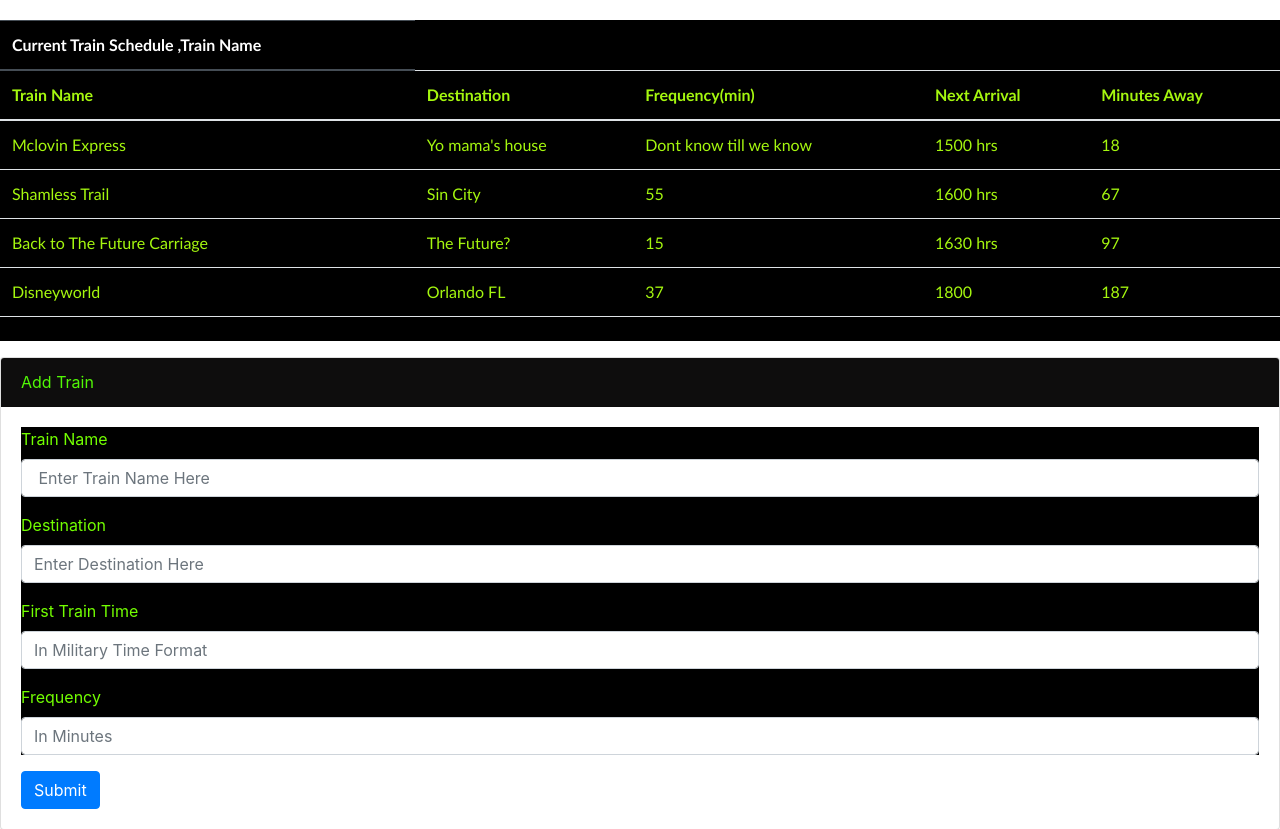
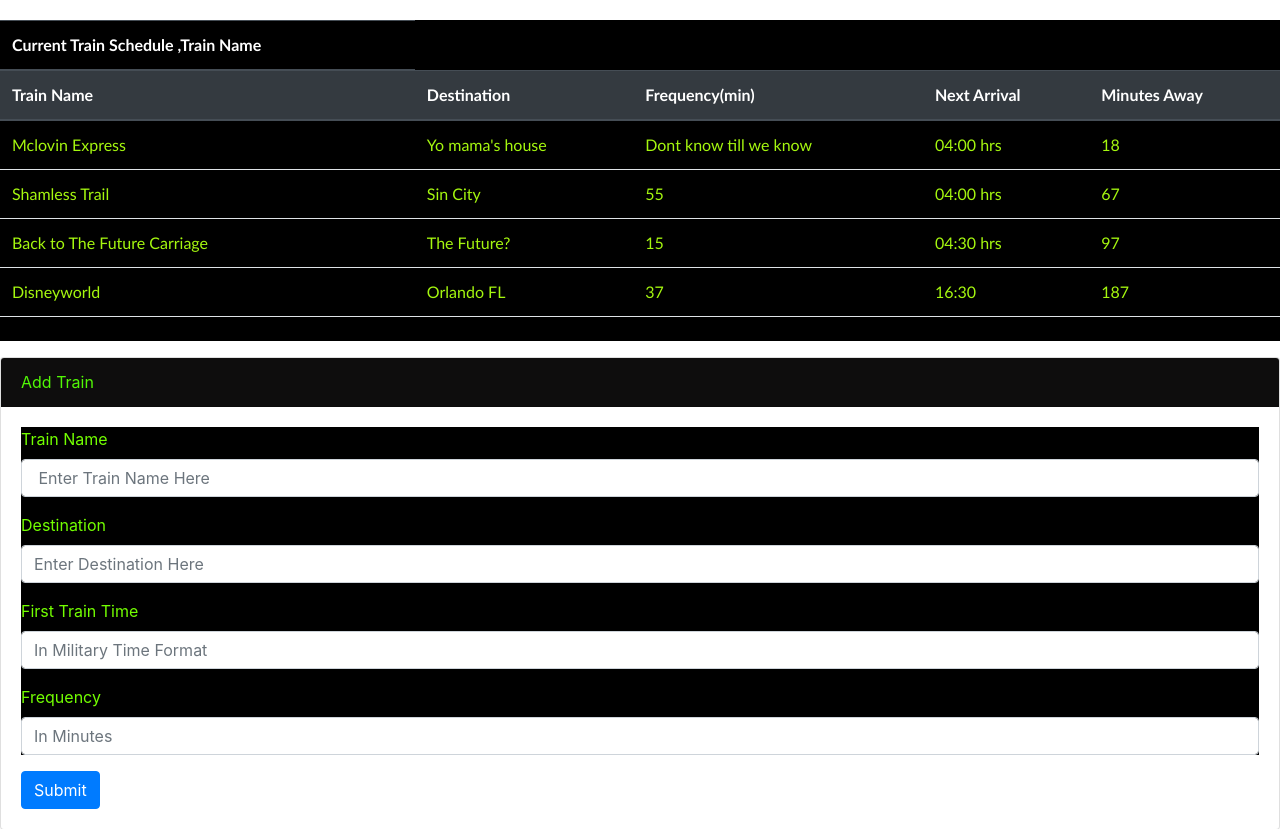
Before and after one commit to gusto87/firebase, a plain HTML site: page index.html in a window 1280 px wide. Shown: the part 261-1090 px from the top of the page. Drawn offline with nearby package versions, Linux system fonts and the light colour scheme; no server answers.

Commit message:
military time changes and appending to table

```diff
--- a/Moment.js
+++ b/Moment.js
@@ -17,6 +17,7 @@
     firebase.initializeApp(firebaseConfig);
 
   var database = firebase.database();
+  console.log("my train results",database)
 
 // values for table
 
--- a/index.html
+++ b/index.html
@@ -32,10 +32,6 @@
                     <th id="header" scope="col" style="background-color: black" >Current Train Schedule ,Train Name</th>
 
             </tr>
-        </thead>
-        <tbody>
-            <!--train table -->
-            <thead>
             <tr>
               <th scope="row">Train Name</th>
               <th scope="row">Destination</th>
@@ -43,21 +39,22 @@
               <th scope="row">Next Arrival</th>
               <th scope="row">Minutes Away</th>
 
-
           </tr>
         </thead>
+        <tbody>
+            <!--train table -->
             <tr>
                 <td>Mclovin Express</td>
                 <td>Yo mama's house</td>
                 <td>Dont know till we know</td>
-                <td>1500 hrs</td>
+                <td>04:00 hrs</td>
                 <td>18</td>
             </tr>
             <tr>
                 <td>Shamless Trail</td>
                 <td>Sin City</td>
                 <td>55</td>
-                <td>1600 hrs</td>
+                <td>04:00 hrs</td>
                 <td>67</td>
             </tr>
 
@@ -65,7 +62,7 @@
                 <td>Back to The Future Carriage</td>
                 <td>The Future?</td>
                 <td>15</td>
-                <td>1630 hrs</td>
+                <td>04:30 hrs</td>
                 <td>97</td>
             </tr>
 
@@ -73,7 +70,7 @@
                 <td>Disneyworld</td>
                 <td>Orlando FL</td>
                 <td>37</td>
-                <td>1800</td>
+                <td>16:30</td>
                 <td>187</td>
             </tr>
 
--- a/style.css
+++ b/style.css
@@ -10,7 +10,7 @@
 
 .jumbotron{
     background: url(images/train.png);
-    background-size: 650px 280px;
+    background-size: cover;
 }
 
 .jumbotron h1{
```
Lines whose indentation alone changed are shown as unchanged.
